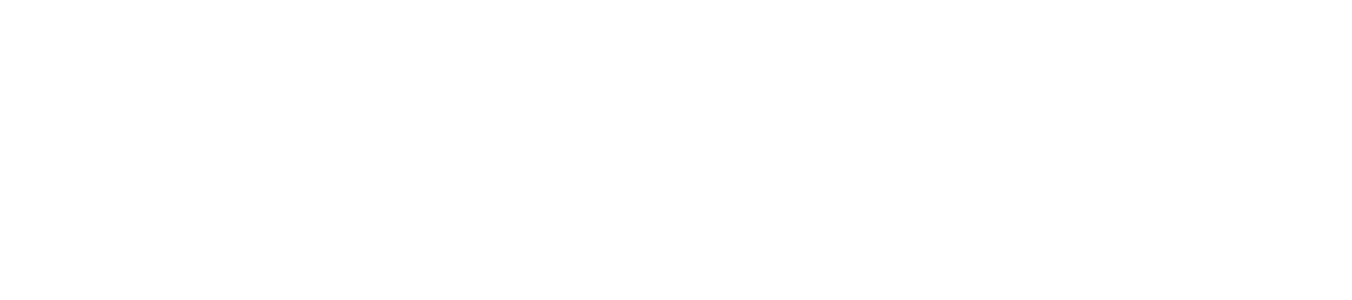
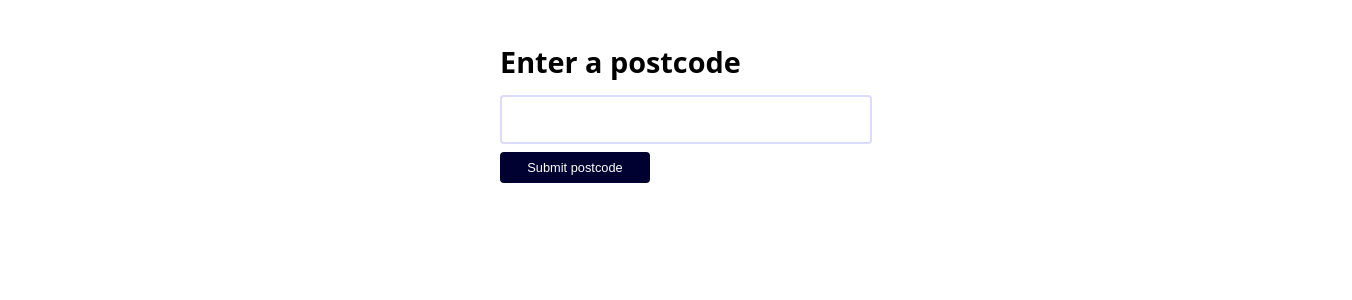
Before and after one commit to RODO94/sh24, a React (Vite) app in the folder sh24-client/: page / in a window 1280 px wide. Shown: the top 300 px of the page, 1352 px wide, since content can reach past the window. Built offline with nearby package versions, Linux system fonts and the light colour scheme.

Commit message:
hooked up a form for the input and passed down a handlesubmit

```diff
--- a/sh24-client/src/App.css
+++ b/sh24-client/src/App.css
@@ -3,4 +3,17 @@
   margin: 0 auto;
   padding: 2rem;
   text-align: center;
+  height: 100%;
+  width: 100%;
+  color: black;
 }
+
+body {
+  height: 100%;
+  width: 100%;
+}
+
+main {
+  width: 100%;
+  height: 100%;
+}
--- a/sh24-client/src/App.tsx
+++ b/sh24-client/src/App.tsx
@@ -1,11 +1,15 @@
 import "./App.css";
-import Input from "./components/Input/Input";
 import ErrorBox from "./components/ErrorBox/ErrorBox";
+import PostcodeInput from "./components/PostcodeInput/PostcodeInput";
 
 function App() {
+  const handleSubmit = (event: React.FormEvent) => {
+    event.preventDefault();
+    console.log("Form submitted");
+  };
   return (
     <main>
-      <Input />
+      <PostcodeInput handleSubmit={handleSubmit} />
       <ErrorBox />
     </main>
   );
--- a/sh24-client/src/components/Input/Input.tsx
+++ /dev/null
@@ -1,5 +0,0 @@
-import "./Input.css";
-
-export default function Input() {
-  return <></>;
-}
--- /dev/null
+++ b/sh24-client/src/components/PostcodeInput/PostcodeInput.css
@@ -0,0 +1,49 @@
+.postcode-form {
+  display: flex;
+  flex-direction: column;
+  gap: 0.5rem;
+  height: 100%;
+  width: 100%;
+  max-width: 360px;
+  margin: 0 auto;
+}
+
+.postcode-form__label {
+  display: flex;
+  flex-direction: column;
+  align-items: flex-start;
+  gap: 0.75rem;
+  font-size: clamp(1.2rem, 2.25vw, 3.5rem);
+  font-weight: 600;
+}
+
+.postcode-form__input {
+  outline: none;
+  border: none;
+  height: 100%;
+  width: 100%;
+  font-size: clamp(1rem, 2vw, 3rem);
+  border: 2px solid rgb(219, 219, 252);
+  padding: 0.5rem 0.25rem;
+  border-radius: 4px;
+}
+
+.postcode-form__input:focus {
+  outline: none;
+  border: 2px solid blue;
+}
+
+.postcode-form__button {
+  background-color: rgb(0, 0, 49);
+  color: white;
+  font-size: clamp(0.75rem, 1vw, 1.5rem);
+  border: none;
+  padding: 0.5rem 0.25rem;
+  border-radius: 4px;
+  max-width: 150px;
+  cursor: pointer;
+}
+.postcode-form__button:hover {
+  background-color: rgb(0, 0, 190);
+  transition: background-color 0.3s ease;
+}
--- /dev/null
+++ b/sh24-client/src/components/PostcodeInput/PostcodeInput.tsx
@@ -0,0 +1,33 @@
+import { useState } from "react";
+import "./PostcodeInput.css";
+
+export default function PostcodeInput({
+  handleSubmit,
+}: {
+  handleSubmit: (event: React.FormEvent) => void;
+}) {
+  const [postcode, setPostcode] = useState("");
+  return (
+    <form className='postcode-form' onSubmit={handleSubmit}>
+      <label
+        id='postcode-label'
+        htmlFor='postcode'
+        className='postcode-form__label'
+      >
+        Enter a postcode
+        <input
+          id='postcode'
+          name='postcode'
+          value={postcode}
+          onChange={(e) => setPostcode(e.target.value)}
+          className='postcode-form__input'
+          aria-describedby='postcode-label'
+          type='text'
+        />
+      </label>
+      <button className='postcode-form__button' type='submit'>
+        Submit postcode
+      </button>
+    </form>
+  );
+}
--- a/sh24-client/src/index.css
+++ b/sh24-client/src/index.css
@@ -1,4 +1,6 @@
 :root {
   font-family: system-ui, Avenir, Helvetica, Arial, sans-serif;
   line-height: 1.5;
+  height: 100%;
+  width: 100%;
 }
```
Also changed, not shown: sh24-client/src/components/Input/Input.css (deleted).
